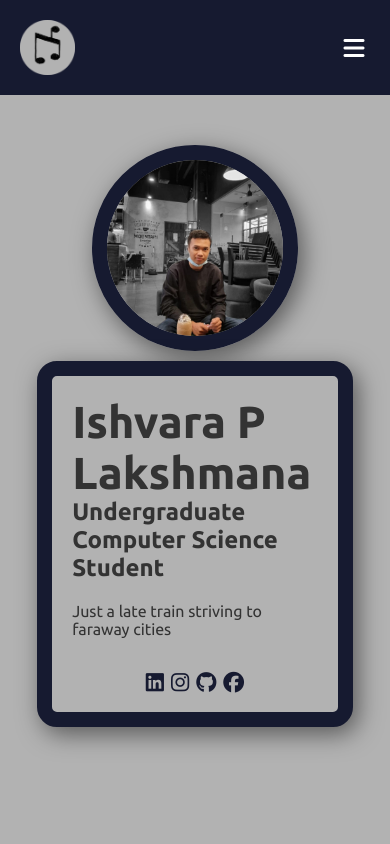
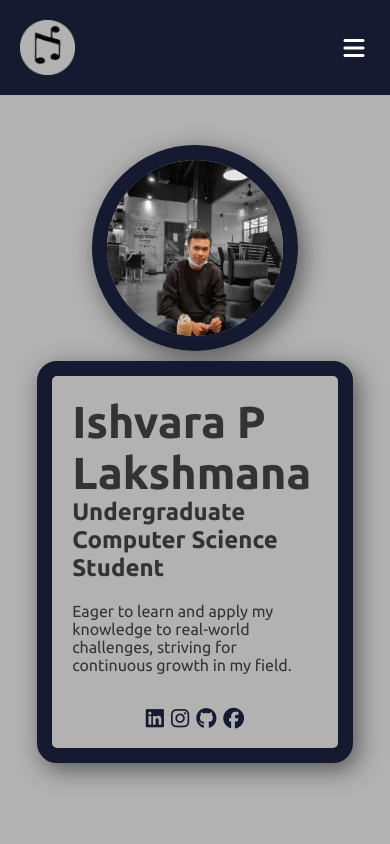
Before and after one commit to varqse/ishvarqse, a plain HTML site: page index.html in a window 390 px wide. Shown: the top 844 px of the page. Drawn offline with Linux system fonts and the light colour scheme.

Commit message:
minor edits

```diff
--- a/css/style.css
+++ b/css/style.css
@@ -612,6 +612,8 @@ button.hamburgmenu > i.icon-close {
 
 
 
+
+
     .resume-section h5 {
         font-size: 2rem; /* Ukuran teks lebih kecil untuk layar tablet */
     }
@@ -663,6 +665,8 @@ button.hamburgmenu > i.icon-close {
         margin-bottom: 8px;
         color: #333;
     }
+
+
 }
 
 @media only screen and (max-width: 600px){
@@ -725,4 +729,8 @@ button.hamburgmenu > i.icon-close {
         padding: 7px 10px;
         font-size: 0.8rem;
     }
+
+    header{
+        height: 105vh;
+    }
 }
--- a/index.html
+++ b/index.html
@@ -36,11 +36,11 @@
                     <div class="desc">
                         <h1>Ishvara P Lakshmana</h1>
                         <h2>Undergraduate Computer Science Student</h2>
-                        <p>Just a late train striving to faraway cities</p>
+                        <p>Eager to learn and apply my knowledge to real-world challenges, striving for continuous growth in my field.</p>
                         <br>
                         <div class="social">
                             <a href="https://www.linkedin.com/in/ishvara-pranidhana-lakshmana-176a82326/" target="_blank"><i class="fa-brands fa-linkedin"></i></a>
-                            <a href="https://www.instagram.com/ishvarapl/" target="_blank"><i class="fa-brands fa-instagram"></i></a>
+                            <a href="https://www.instagram.com/ishvarqse/" target="_blank"><i class="fa-brands fa-instagram"></i></a>
                             <a href="https://github.com/varqse" target="_blank"><i class="fa-brands fa-github"></i></a>
                             <a href="https://www.facebook.com/ishvarqse" target="_blank"><i class="fa-brands fa-facebook"></i></a>
                             <!-- <a href="https://steamcommunity.com/profiles/76561199380108374/"><i class="fa-brands fa-steam"></i></a> -->
```
